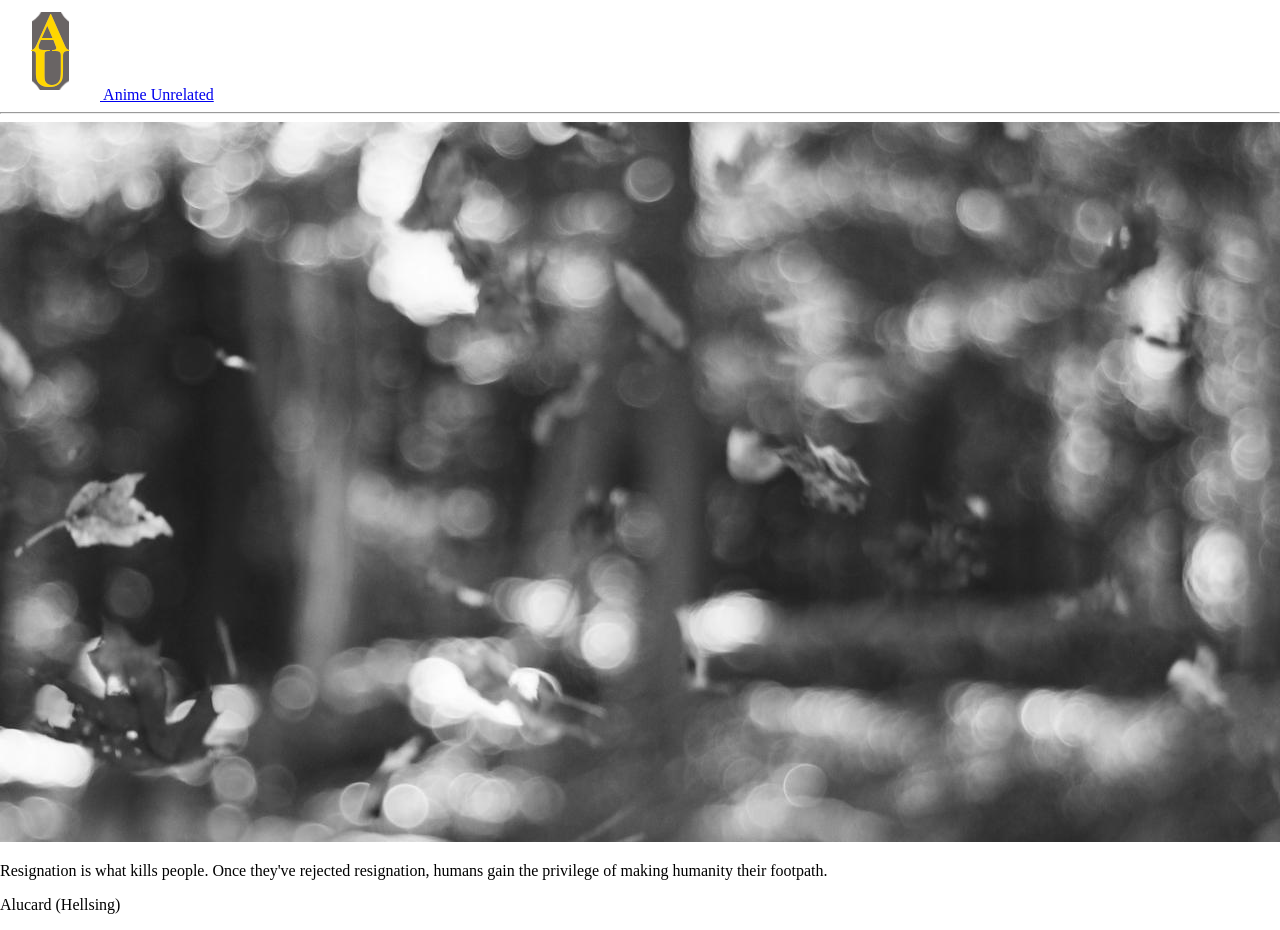
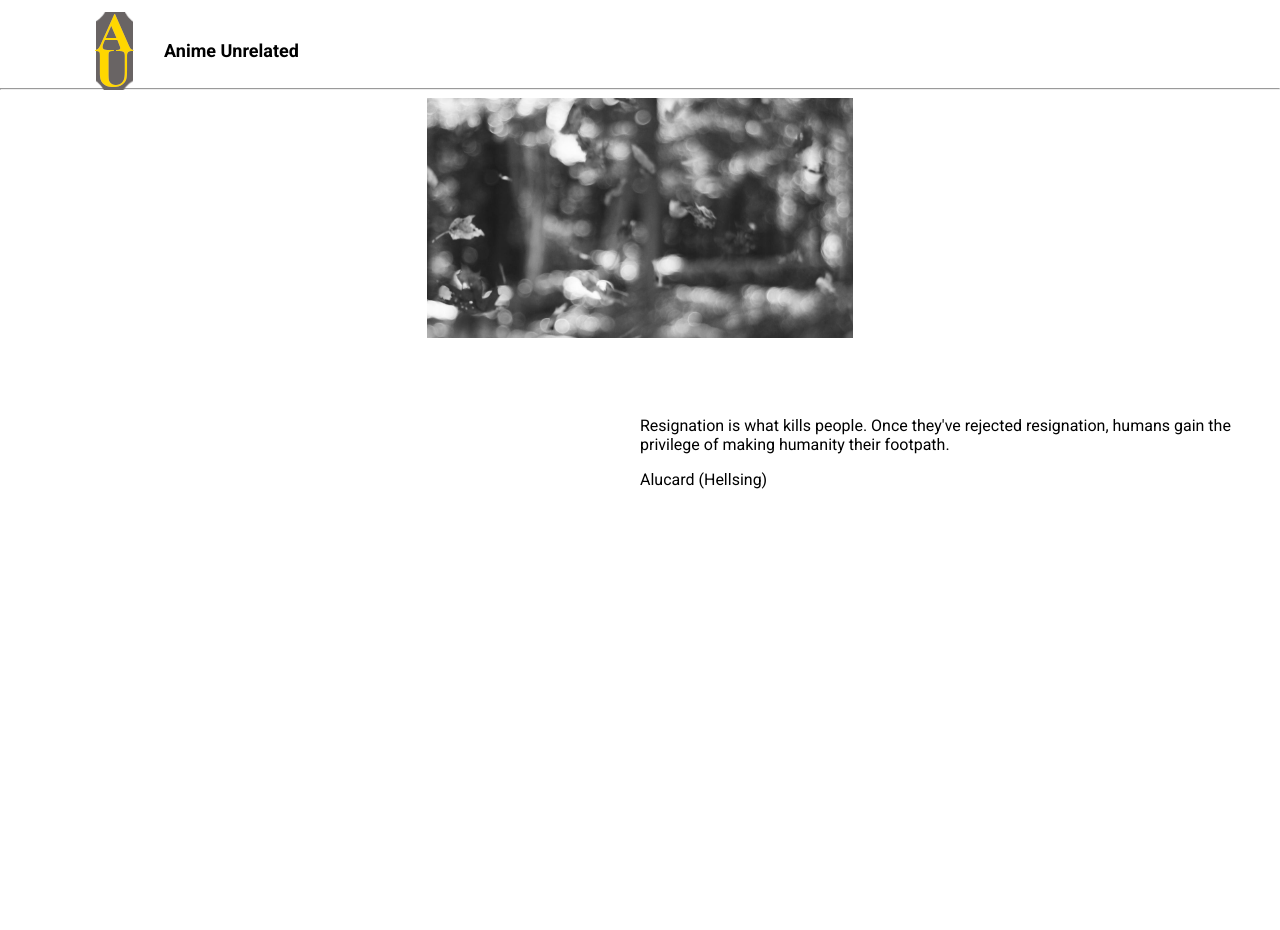
Before and after one commit to easton-morris/ajax-project, a website: page index.html in a window 1280 px wide. After the commit the page ends 800 px from the top, so only its background shows below. Drawn offline with Linux system fonts and the light colour scheme.

Commit message:
started styling the page with CSS

```diff
--- a/css/layout.css
+++ b/css/layout.css
@@ -0,0 +1,8 @@
+.container {
+  display: flex;
+  width: 100%;
+  padding-left: 5%;
+  padding-right: 5%;
+  margin-left: auto;
+  margin-right: auto;
+}
--- a/css/styles.css
+++ b/css/styles.css
@@ -0,0 +1,53 @@
+* {
+  font-family: 'Roboto', sans-serif;
+}
+
+a {
+  text-decoration: none;
+  background-color: transparent;
+}
+
+button {
+  cursor: pointer;
+}
+
+main > .container {
+  align-items: center;
+  justify-content: center;
+}
+
+.navbar {
+  height: 10vh;
+}
+
+.navbar > .container {
+  align-items: center;
+  justify-content: flex-start;
+}
+
+.navbar > .container > a {
+  display: flex;
+  align-items: center;
+}
+
+.brand {
+  color: black;
+  font-size: large;
+  font-weight: bold;
+}
+
+.image-area {
+  display: flex;
+  align-items: center;
+  justify-content: center;
+}
+
+img {
+  max-height: 30vh;
+}
+
+.text-area {
+  position: absolute;
+  top: 50%;
+  left: 50%;
+}
--- a/index.html
+++ b/index.html
@@ -18,7 +18,7 @@
   <header>
     <nav class="navbar">
       <div class="container">
-        <a href="/" class="brand">
+        <a href="" class="brand">
           <img src="images/AUIconT.png" alt="Anime Unrelated Logo">
           Anime Unrelated
         </a>
@@ -30,8 +30,11 @@
     <div class="container">
       <div class="image-area">
         <img class="random-image" src="images/grayexp.jpg" alt="Placeholder Image of Blurry Leaves">
-        <p class="centered-quote image-text">Resignation is what kills people. Once they've rejected resignation, humans gain the privilege of making humanity their
-        footpath.</p>
+      </div>
+      <div class="text-area">
+        <p class="centered-quote image-text">Resignation is what kills people. Once they've rejected resignation, humans gain
+          the privilege of making humanity their
+          footpath.</p>
         <p class="centered-attr image-text">Alucard (Hellsing)</p>
       </div>
     </div>
```
